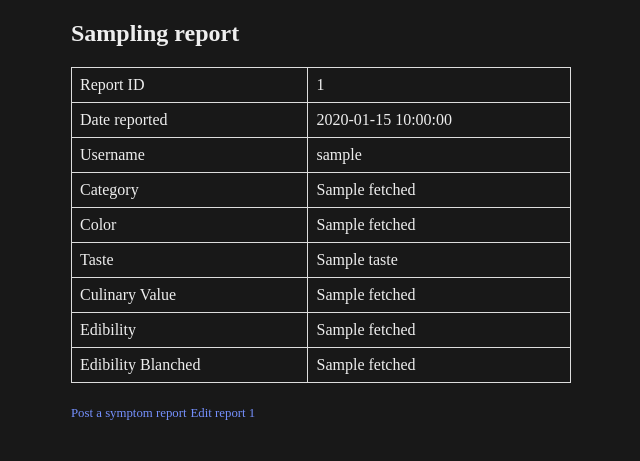
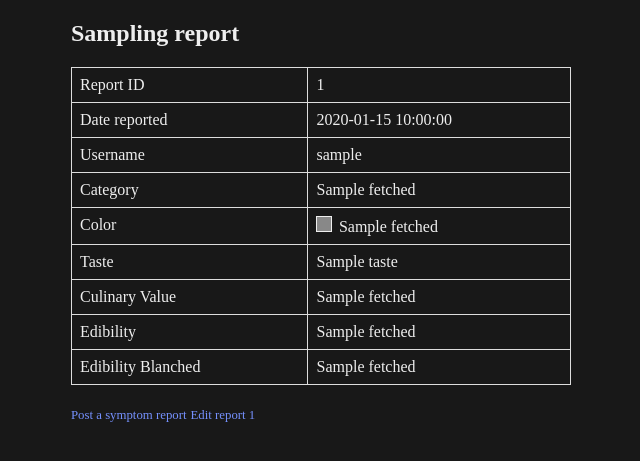
Before and after one commit to ramla/mushed-ratings, a Flask app: template templates/view_report.html in a window 1280 px wide. Shown: the part 42-503 px from the top of the page, without its empty margins (319-959 px from the left). Run offline with Flask 3, Linux system fonts and the light colour scheme; the visitor is signed in with stand-in values (Sample User, id 1); the template is opened without the code that fills it: most values are stand-ins (such as "Sample title", 1, 10 or a date in 2020).

Commit message:
color box added for report view

```diff
--- a/static/view.css
+++ b/static/view.css
@@ -18,3 +18,12 @@ th, td {
     text-align: left;
     vertical-align: top;
 }
+.colorblock {
+    width: 1em;
+    height: 1em;
+    margin: 0px;
+    margin-right: 0.4em;
+    border: 0.1em solid var(--color-text);
+    display: inline-block;
+    box-sizing: border-box;
+}
--- a/templates/create_symptom_report.html
+++ b/templates/create_symptom_report.html
@@ -33,7 +33,7 @@
             </tr>
             <tr>
                 <td>Color</td>
-                <td>{{ fetched.color_name }}</td>
+                <td><div class="colorblock" style="background-color: {{ fetched.color_hex }}"></div>{{ fetched.color_name }}</td>
             </tr>
             <tr>
                 <td>Taste</td>
--- a/templates/view_report.html
+++ b/templates/view_report.html
@@ -33,7 +33,7 @@
             </tr>
             <tr>
                 <td>Color</td>
-                <td>{{ fetched.color_name }}</td>
+                <td><div class="colorblock" style="background-color: {{ fetched.color_hex }}"></div>{{ fetched.color_name }}</td>
             </tr>
             <tr>
                 <td>Taste</td>
```
